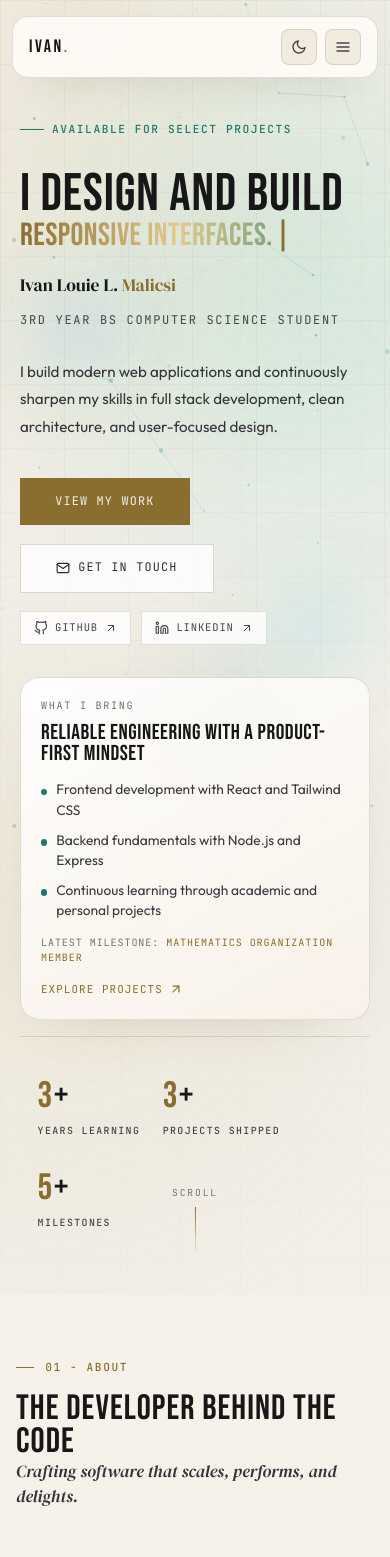
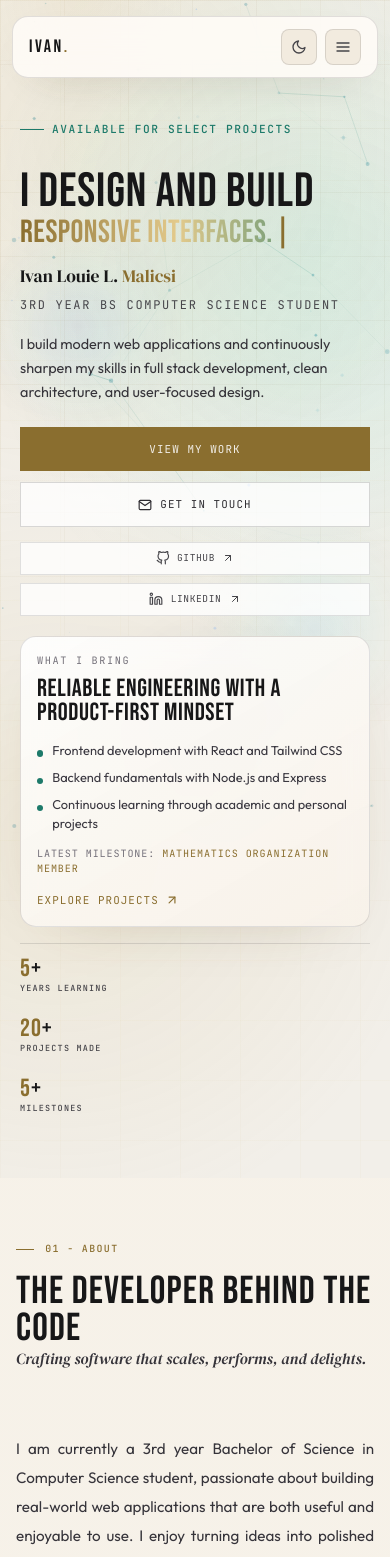
Before and after one commit to illmalicsi/portfolio, a React (Vite) app: page / in a window 390 px wide. Shown: the top 1557 px of the page. Built offline with nearby package versions, Linux system fonts and the light colour scheme.

Commit message:
Refine mobile about layout and hero content

```diff
--- a/src/components/sections/Hero.jsx
+++ b/src/components/sections/Hero.jsx
@@ -1,7 +1,7 @@
 import { useEffect, useMemo, useRef, useState } from 'react'
 import { motion as Motion } from 'framer-motion'
 import { FiArrowUpRight, FiGithub, FiLinkedin, FiMail } from 'react-icons/fi'
-import { contactLinks, experience, heroData, projects } from '../../data/portfolioData'
+import { contactLinks, experience, heroData } from '../../data/portfolioData'
 
 function Hero() {
   const sectionRef = useRef(null)
@@ -62,9 +62,9 @@ function Hero() {
 
     let animationFrame = 0
     let started = false
-    const targetYears = 3
-    const targetProjects = Math.max(projects.length, 1)
-    const targetOrganizations = Math.max(experience.length, 1)
+    const targetYears = 5
+    const targetProjects = 20
+    const targetOrganizations = 5
 
     const animateCounters = () => {
       if (started) return
@@ -203,7 +203,7 @@ function Hero() {
           </div>
           <div>
             <div className="hero-stat-num"><span>{projectCount}</span>+</div>
-            <div className="hero-stat-label">Projects Shipped</div>
+            <div className="hero-stat-label">Projects Made</div>
           </div>
           <div>
             <div className="hero-stat-num"><span>{orgCount}</span>+</div>
--- a/src/index.css
+++ b/src/index.css
@@ -1233,10 +1233,228 @@ html.theme-light #contact {
 }
 
 @media (max-width: 640px) {
+  .reveal-section {
+    transform: translateY(14px);
+  }
+
+  .section-tag {
+    font-size: 0.62rem;
+    letter-spacing: 0.14em;
+  }
+
+  .section-title {
+    font-size: clamp(2rem, 10vw, 2.6rem);
+    line-height: 0.95;
+  }
+
+  .section-subtitle {
+    font-size: 0.96rem;
+    line-height: 1.55;
+  }
+
+  .hero2-grid {
+    gap: 1.25rem;
+  }
+
+  .hero2-title {
+    font-size: clamp(2.45rem, 14vw, 3.6rem);
+  }
+
+  .hero2-title-accent {
+    font-size: clamp(1.55rem, 9vw, 2.35rem);
+    line-height: 1;
+  }
+
+  .hero2-intro {
+    margin-top: 0.8rem;
+    gap: 0.45rem;
+  }
+
+  .hero-desc {
+    margin-top: 1.2rem;
+    font-size: 0.9rem;
+    line-height: 1.65;
+  }
+
+  .hero-actions {
+    margin-top: 1.4rem;
+    flex-direction: column;
+    align-items: stretch;
+    gap: 0.7rem;
+  }
+
+  .btn-primary,
+  .btn-secondary {
+    width: 100%;
+    justify-content: center;
+    padding: 0.85rem 1rem;
+    font-size: 0.68rem;
+  }
+
+  .hero2-socials {
+    margin-top: 0.9rem;
+    display: grid;
+    grid-template-columns: repeat(2, minmax(0, 1fr));
+    gap: 0.5rem;
+  }
+
+  .hero2-social-link {
+    justify-content: center;
+    font-size: 0.6rem;
+    padding: 0.52rem 0.5rem;
+    letter-spacing: 0.06em;
+  }
+
+  .hero2-spotlight {
+    padding: 1rem;
+    border-radius: 1rem;
+  }
+
+  .hero2-spotlight-title {
+    font-size: clamp(1.18rem, 6.4vw, 1.55rem);
+  }
+
+  .hero2-highlight-item {
+    font-size: 0.8rem;
+    line-height: 1.45;
+  }
+
+  .hero-stats {
+    display: grid;
+    grid-template-columns: repeat(3, minmax(0, 1fr));
+    gap: 0.7rem;
+    margin-top: 1rem;
+    padding-top: 0.8rem;
+  }
+
+  .hero-stat-num {
+    font-size: 1.55rem;
+    line-height: 1;
+  }
+
+  .hero-stat-label {
+    font-size: 0.53rem;
+    letter-spacing: 0.1em;
+  }
+
+  .scroll-indicator {
+    display: none;
+  }
+
+  .projects-grid {
+    margin-top: 2rem;
+    gap: 0.65rem;
+  }
+
+  .project-inner {
+    min-height: unset;
+    padding: 1.2rem;
+  }
+
+  .project-card.featured .project-inner {
+    min-height: unset;
+  }
+
+  .project-title {
+    font-size: clamp(1.35rem, 7vw, 1.9rem);
+  }
+
+  .project-desc {
+    font-size: 0.84rem;
+    line-height: 1.55;
+  }
+
+  .project-footer {
+    flex-direction: column;
+    align-items: flex-start;
+    gap: 0.75rem;
+  }
+
+  .about-skills-grid {
+    grid-template-columns: 1fr;
+  }
+
+  .skills-layout {
+    margin-top: 2rem;
+  }
+
+  .timeline {
+    margin-top: 2rem;
+  }
+
+  .timeline-item {
+    padding-left: 1.25rem;
+    margin-bottom: 2rem;
+  }
+
+  .timeline::before {
+    left: 2px;
+  }
+
+  .timeline-item::before {
+    left: -2px;
+  }
+
+  .contact-big {
+    margin: 1.2rem 0;
+    font-size: clamp(2.3rem, 14vw, 3.35rem);
+  }
+
+  .contact-sub {
+    margin-bottom: 1.5rem;
+    font-size: 0.9rem;
+  }
+
+  .contact-links {
+    display: grid;
+    grid-template-columns: 1fr;
+    width: 100%;
+  }
+
+  .contact-link {
+    width: 100%;
+    justify-content: center;
+    padding: 0.72rem 0.8rem;
+    font-size: 0.66rem;
+  }
+
   .milky-way-band {
     opacity: 0.44;
     filter: blur(12px);
     transform: rotate(-8deg) scale(1.2) translateY(-1%);
+  }
+}
+
+@media (max-width: 430px) {
+  .hero2-title {
+    font-size: clamp(2.1rem, 15vw, 3rem);
+  }
+
+  .hero2-title-accent {
+    font-size: clamp(1.35rem, 10vw, 2rem);
+    white-space: normal;
+  }
+
+  .hero2-socials {
+    grid-template-columns: 1fr;
+  }
+
+  .hero-stats {
+    grid-template-columns: 1fr;
+  }
+
+  .hero2-stats-strip {
+    padding-left: 0;
+    padding-right: 0;
+  }
+
+  .project-tags {
+    gap: 0.3rem;
+  }
+
+  .project-tag {
+    font-size: 0.56rem;
+    padding: 0.2rem 0.45rem;
   }
 }
 
@@ -1263,7 +1481,14 @@ html.theme-light #contact {
   }
 
   .about-visual {
-    display: none;
+    display: flex;
+    justify-content: center;
+  }
+
+  .about-photo-frame {
+    width: min(100%, 340px);
+    height: auto;
+    aspect-ratio: 360 / 420;
   }
 
   .skills-layout {
@@ -1281,6 +1506,20 @@ html.theme-light #contact {
   .hero-stats {
     gap: 1.4rem;
     flex-wrap: wrap;
+  }
+}
+
+@media (max-width: 430px) {
+  .about-photo-frame {
+    width: min(100%, 290px);
+  }
+
+  .about-float-tag {
+    padding: 0.6rem 0.85rem;
+  }
+
+  .about-float-tag .num {
+    font-size: 1.5rem;
   }
 }
 
```
